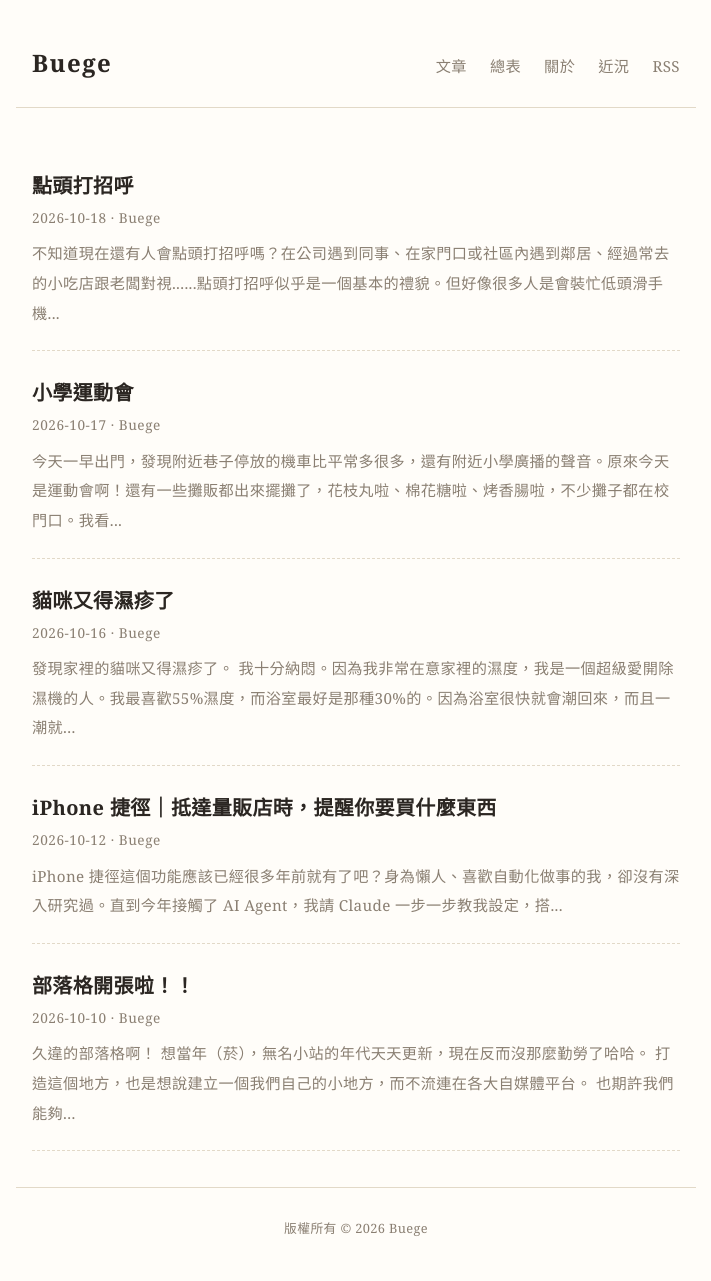
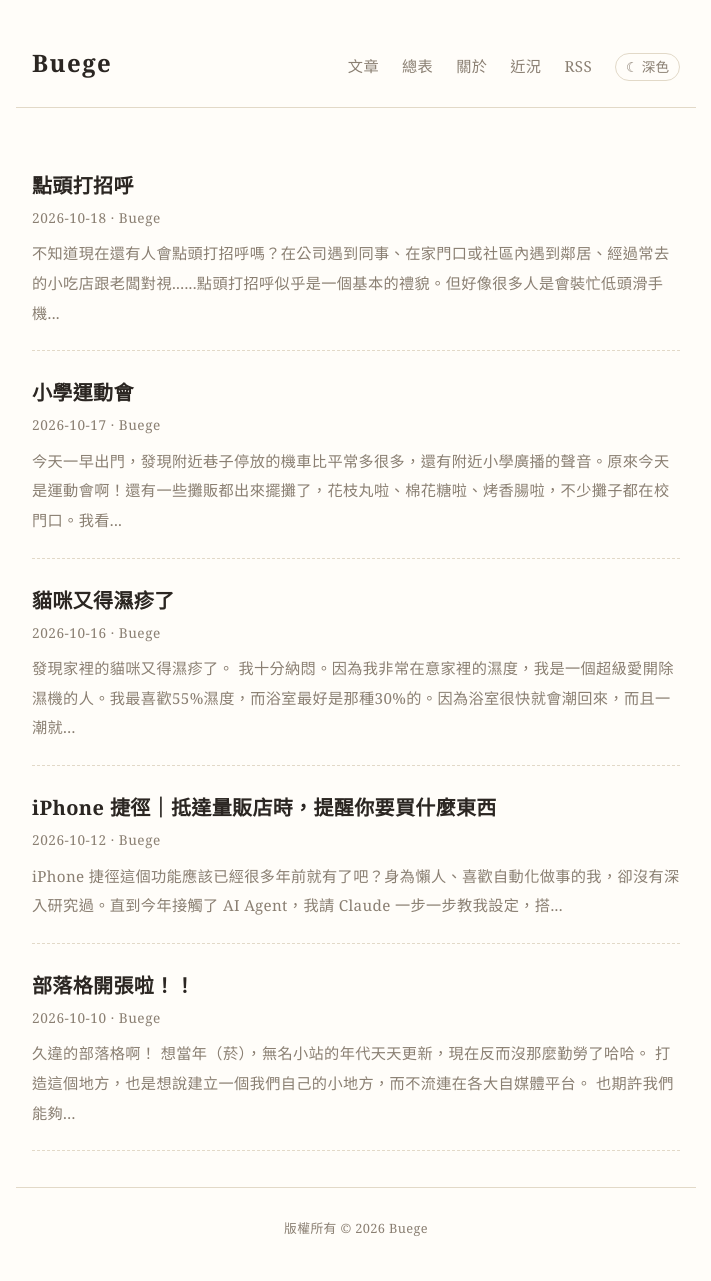
Before and after one commit to buege1216/buege.net, a Jekyll site: the page built from index.html, in a window 1280 px wide. Shown: the whole page, without its empty margins (284-995 px from the left). Built offline with Jekyll 4.4.1, drawn with Linux system fonts in a browser that asks for light colours.

Commit message:
選單加深色／淺色切換按鈕
Co-Authored-By: Claude Opus 5.5 <noreply@anthropic.com>
Claude-Session: https://claude.ai/code/session_01KR5UsxH17y5cinVVaHrUq3

```diff
--- a/_layouts/default.html
+++ b/_layouts/default.html
@@ -8,7 +8,7 @@
   <link rel="icon" href="{{ '/assets/icons/favicon.svg' | relative_url }}" type="image/svg+xml">
   <link rel="icon" href="{{ '/assets/icons/favicon-32.png' | relative_url }}" sizes="32x32" type="image/png">
   <link rel="apple-touch-icon" href="{{ '/assets/icons/apple-touch-icon.png' | relative_url }}">
-  <meta name="color-scheme" content="light">
+  <script>try{if(localStorage.getItem('theme')==='dark')document.documentElement.dataset.theme='dark'}catch(e){}</script>
   <link rel="preconnect" href="https://fonts.googleapis.com">
   <link rel="preconnect" href="https://fonts.gstatic.com" crossorigin>
   <link rel="stylesheet" href="https://fonts.googleapis.com/css2?family=Noto+Serif+TC:wght@400;700&display=swap">
@@ -24,12 +24,30 @@
       <a href="{{ '/about/'| relative_url }}">關於</a>
       <a href="{{ '/now/' | relative_url }}">近況</a>
       <a href="{{ '/feed.xml' | relative_url }}">RSS</a>
+      <button type="button" class="theme-toggle" id="theme-toggle"></button>
     </nav>
   </header>
   <main class="wrap">
     {{ content }}
   </main>
   <footer class="site-footer">版權所有 © 2026 Buege</footer>
+  <script>
+    (function () {
+      var root = document.documentElement, btn = document.getElementById('theme-toggle');
+      function label() {
+        var dark = root.dataset.theme === 'dark';
+        btn.textContent = dark ? '☀ 淺色' : '☾ 深色';
+        btn.setAttribute('aria-label', dark ? '切換成淺色模式' : '切換成深色模式');
+      }
+      btn.addEventListener('click', function () {
+        var dark = root.dataset.theme !== 'dark';
+        if (dark) root.dataset.theme = 'dark'; else delete root.dataset.theme;
+        try { localStorage.setItem('theme', dark ? 'dark' : 'light'); } catch (e) {}
+        label();
+      });
+      label();
+    })();
+  </script>
   <!-- Cloudflare Web Analytics（只在 Cloudflare 後台看，不顯示在網站上）-->
   <script defer src="https://static.cloudflareinsights.com/beacon.min.js" data-cf-beacon='{"token": "a9b4b85cfb3942b18879fc0176eb3ce4"}'></script>
 </body>
--- a/assets/css/style.css
+++ b/assets/css/style.css
@@ -1,4 +1,5 @@
 :root{color-scheme:light;--bg:#fffdf9;--fg:#2b2622;--muted:#8a7f72;--line:#e2d9c8;--accent:#9a4a2b;--code:#f3eee4}
+html[data-theme="dark"]{color-scheme:dark;--bg:#1c1a17;--fg:#e9e2d6;--muted:#a39886;--line:#38322a;--accent:#d98a64;--code:#2a261f}
 *{box-sizing:border-box}
 body{margin:0;background:var(--bg);color:var(--fg);font:18px/1.95 "Noto Serif TC","Songti TC",Georgia,serif;letter-spacing:.02em}
 a{color:var(--accent);text-decoration:none}a:hover{text-decoration:underline;text-underline-offset:3px}
@@ -27,3 +28,6 @@ a{color:var(--accent);text-decoration:none}a:hover{text-decoration:underline;tex
 .archive-list li{padding:4px 0}
 .archive-list li .meta:first-child{font-variant-numeric:tabular-nums;margin-right:8px}
 @media (max-width:480px){.site-header{flex-wrap:wrap;gap:6px}.site-header nav a{margin-left:0;margin-right:14px}}
+.theme-toggle{margin-left:18px;background:none;border:1px solid var(--line);border-radius:999px;color:var(--muted);font:inherit;font-size:.85rem;line-height:1;padding:6px 10px;cursor:pointer}
+.theme-toggle:hover{color:var(--accent);border-color:var(--accent)}
+@media (max-width:480px){.theme-toggle{margin-left:0}}
```
